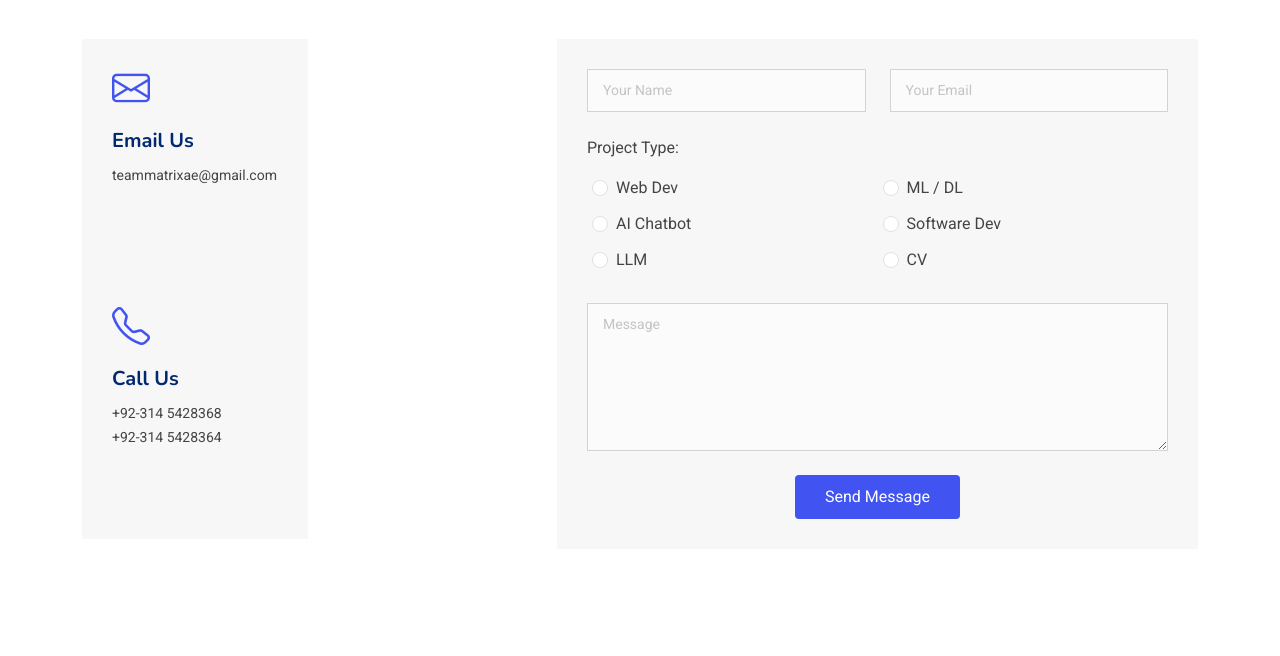
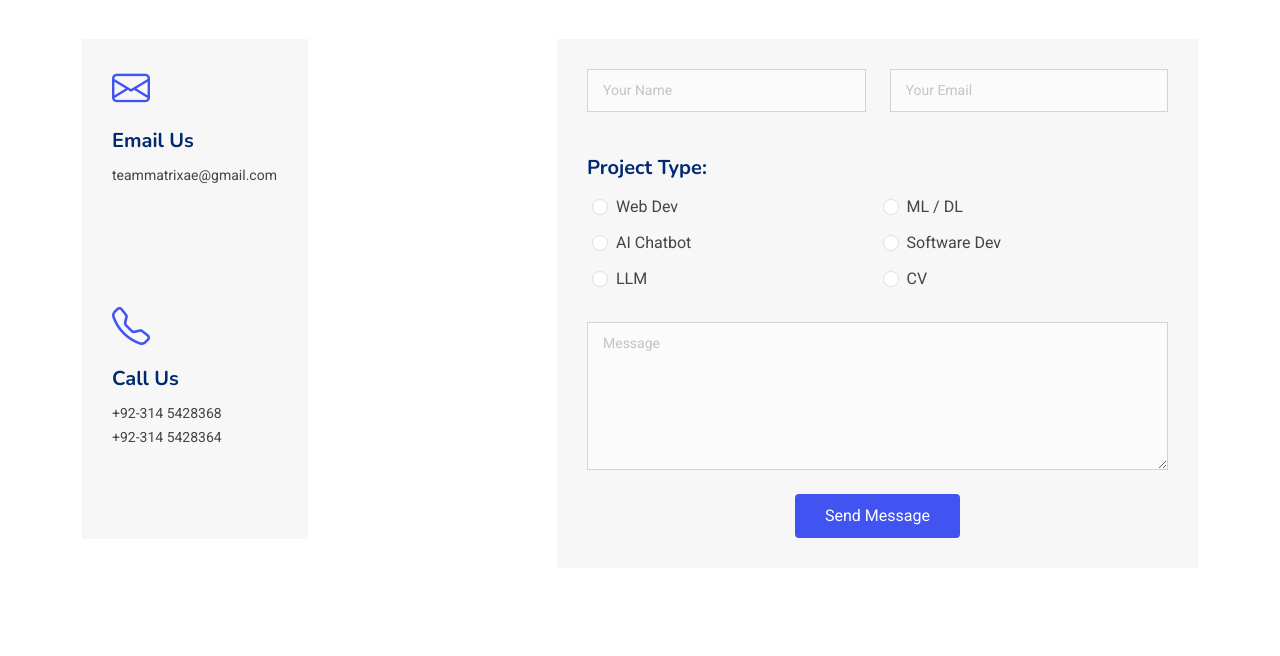
Before and after one commit to SheheryarRamzan/MatrixAE-Website, a plain HTML site: page index.html in a window 1280 px wide. Shown: the part 5780-6436 px from the top of the page. Drawn offline with nearby package versions, Linux system fonts and the light colour scheme.

Commit message:
correction in contant us form

```diff
--- a/assets/css/main.css
+++ b/assets/css/main.css
@@ -1989,7 +1989,7 @@ section,
 
 }
 
-.contact .info-item h3 {
+.contact  h3 {
   font-size: 20px;
   font-weight: 700;
   margin: 20px 0 10px 0;
--- a/index.html
+++ b/index.html
@@ -1074,7 +1074,7 @@
                   </div>
 
                   <div class="col-12">
-                    <label style="padding-bottom: 2% ;">Project Type:</label>
+                    <h3>Project Type:</h3>
                     <div style="display: flex; flex-wrap: wrap">
                       <div style="flex: 1 1 50%; padding: 5px">
                         <div class="form-check">
```
